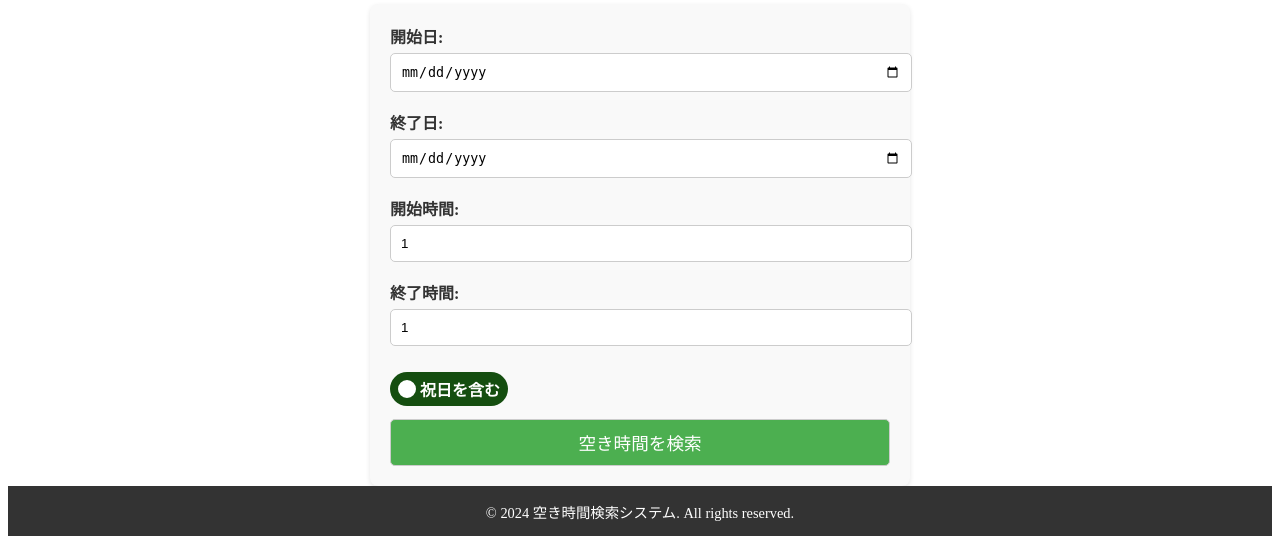
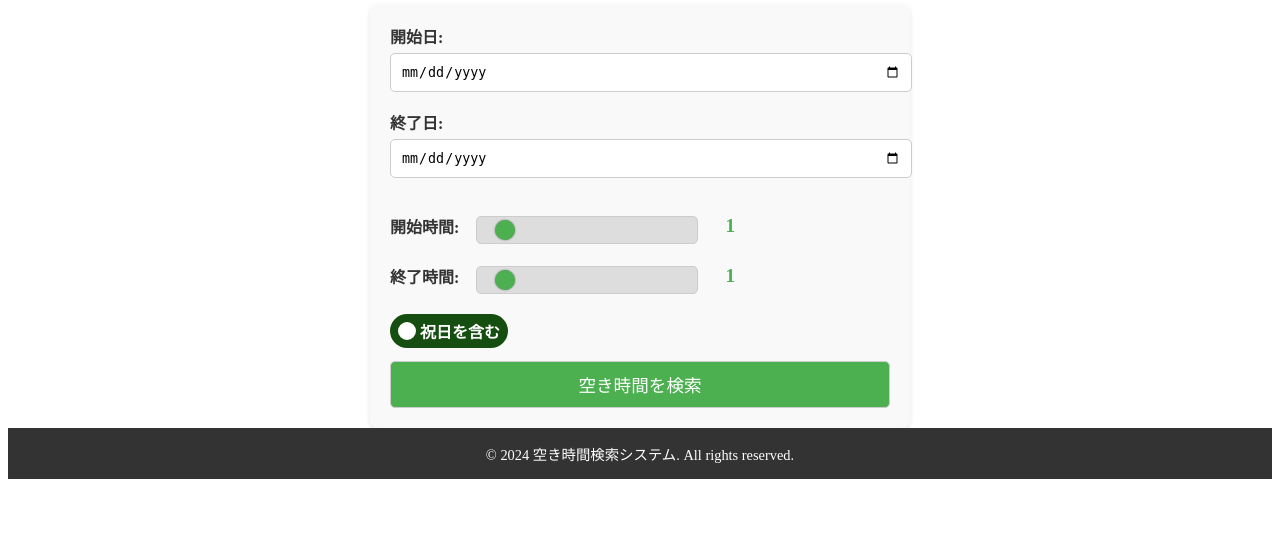
Before and after one commit to mojitakanori/calendar, a Flask app: page /free_times in a window 1280 px wide. Shown: the part 157-693 px from the top of the page. Run offline with Flask 3, Linux system fonts and the light colour scheme; the visitor is signed in with stand-in values (Sample User, id 1).

Commit message:
ポップアップを出るようにした。スライダーのCSSを修正した。

```diff
--- a/app.py
+++ b/app.py
@@ -46,7 +46,7 @@ def login():
             session['logged_in'] = True
             return redirect('/')
         else:
-            # flash('ユーザー名またはパスワードが違います。')
+            flash('ユーザー名またはパスワードが間違っています。', 'error')
             return render_template('login.html')
 
     return render_template('login.html')
@@ -61,6 +61,9 @@ def logout():
 
 @app.route('/login_google')
 def login_google():
+    # 元のURLをセッションに保存
+    session['next_url'] = request.referrer
+
     flow = Flow.from_client_secrets_file(
         CLIENT_SECRETS_FILE,
         scopes=SCOPES,
@@ -89,7 +92,9 @@ def oauth2callback():
         flash(f'Google認証中にエラーが発生しました: {e}')
         return redirect('/')
 
-    return redirect('/')
+    # ログイン前のページに戻る
+    next_url = session.pop('next_url', '/')
+    return redirect(next_url)
 
 
 @app.route('/free_times', methods=['GET', 'POST'])
@@ -123,6 +128,10 @@ def free_times():
 
         return render_template('free_times.html', start_date=start_date, end_date=end_date, include_holidays=include_holidays, day_start_hour=day_start_hour, day_end_hour=day_end_hour, free_times=free_times_dict)
 
+    # 通常のログイン確認
+    if 'logged_in' not in session or not session['logged_in']:
+        return redirect(url_for('login'))
+
     # GETリクエストの場合、セッションのデータを引き出し初期値としてフォームに設定
     start_date = session.get('start_date', '')
     end_date = session.get('end_date', '')
@@ -139,6 +148,9 @@ def free_times():
 @app.route('/get_reply', methods=['GET', 'POST'])
 def get_reply():
     if request.method == 'GET':
+        # 通常のログイン確認
+        if 'logged_in' not in session or not session['logged_in']:
+            return redirect(url_for('login'))
         # セッションからデータを取得し初期値として利用
         start_date = session.get('start_date', '')
         end_date = session.get('end_date', '')
@@ -172,6 +184,7 @@ def get_reply():
 
         if not received_email:
             reply_email = "入力欄が空です！  送られてきたメールを入力してください！"
+            flash('入力欄が空です！', 'error')
         else:
             # GPTに問い合わせを行い、返信メールを生成
             reply_email = chatgpt_generate_reply(received_email)
--- a/static/css/free_times.css
+++ b/static/css/free_times.css
@@ -76,6 +76,63 @@ form button:hover {
     background-color: #45a049;
 }
 
+
+/* スライダーコンテナのスタイル */
+.slider-container {
+    display: flex;
+    align-items: center;
+    gap: 15px;
+    margin: 10px 0;
+}
+
+/* スライダーのスタイル */
+input[type="range"] {
+    -webkit-appearance: none;
+    appearance: none;
+    width: 200px;
+    height: 6px;
+    background: #ddd;
+    outline: none;
+    border-radius: 5px;
+    transition: background 0.3s;
+    margin-top: 10px;
+}
+
+input[type="range"]:hover {
+    background: #88dd8b;
+}
+
+input[type="range"]::-webkit-slider-thumb {
+    -webkit-appearance: none;
+    appearance: none;
+    width: 20px;
+    height: 20px;
+    background-color: #4CAF50;
+    border-radius: 50%;
+    cursor: pointer;
+    box-shadow: 0 0 2px rgba(0, 0, 0, 0.5);
+}
+
+input[type="range"]::-moz-range-thumb {
+    width: 20px;
+    height: 20px;
+    background-color: #4CAF50;
+    border-radius: 50%;
+    cursor: pointer;
+    box-shadow: 0 0 2px rgba(0, 0, 0, 0.5);
+}
+
+/* 現在の値の表示スタイル */
+output {
+    font-size: 1.2em;
+    font-weight: bold;
+    color: #4CAF50;
+    min-width: 30px;
+    text-align: center;
+}
+
+
+
 /* チェックボックスのカスタムスタイル */
 #checkbox-container {
     display: flex;
--- a/static/css/styles.css
+++ b/static/css/styles.css
@@ -1,3 +1,28 @@
+/* ポップアップ用 */
+.flash-messages {
+    position: fixed;
+    top: 10px;
+    right: 10px;
+    z-index: 1000;
+}
+
+.flash-message {
+    padding: 10px;
+    margin-bottom: 10px;
+    border-radius: 5px;
+    color: #fff;
+}
+
+.flash-message.error {
+    background-color: #f44336; /* 赤色 */
+}
+
+.flash-message.success {
+    background-color: #4CAF50; /* 緑色 */
+}
+
+
+
 /* ヘッダーの基本スタイル */
 header {
     background-color: #4CAF50;
--- /dev/null
+++ b/static/js/script.js
@@ -0,0 +1,15 @@
+// フラッシュメッセージを3秒後にフェードアウトさせる
+setTimeout(function() {
+    const flashMessages = document.querySelector('.flash-messages');
+    if (flashMessages) {
+        flashMessages.style.transition = 'opacity 0.5s ease';
+        flashMessages.style.opacity = '0';
+        setTimeout(() => flashMessages.remove(), 500);
+    }
+}, 3000);
+
+// ハンバーガーメニューのトグル機能
+function toggleMenu() {
+    const navMenu = document.getElementById('nav-menu');
+    navMenu.classList.toggle('open');
+}
--- a/templates/free_times.html
+++ b/templates/free_times.html
@@ -36,11 +36,17 @@
             <label for="end_date">終了日:</label>
             <input type="date" id="end_date" name="end_date" value="{{ end_date }}" required><br><br>
 
-            <label for="day_start_hour">開始時間:</label>
-            <input type="number" id="day_start_hour" name="day_start_hour" min="0" max="23" value="{{ day_start_hour }}" required><br><br>
+            <div class="slider-container">
+                <label for="day_start_hour">開始時間:</label>
+                <input type="range" id="day_start_hour" name="day_start_hour" min="0" max="23" value="{{ day_start_hour }}" oninput="startHourOutput.value = day_start_hour.value">
+                <output id="startHourOutput">{{ day_start_hour }}</output>
+            </div>
 
-            <label for="day_end_hour">終了時間:</label>
-            <input type="number" id="day_end_hour" name="day_end_hour" min="0" max="23" value="{{ day_end_hour }}" required><br><br>
+            <div class="slider-container">
+                <label for="day_end_hour">終了時間:</label>
+                <input type="range" id="day_end_hour" name="day_end_hour" min="0" max="23" value="{{ day_end_hour }}" oninput="endHourOutput.value = day_end_hour.value">
+                <output id="endHourOutput">{{ day_end_hour }}</output>
+            </div>
 
             <div id="checkbox-container">
                 <input id="include_holidays" type="checkbox" name="include_holidays" {% if include_holidays %}checked{% endif %}>
@@ -80,6 +86,7 @@
     <footer>
         <p>&copy; 2024 空き時間検索システム. All rights reserved.</p>
     </footer>
+    <script src="{{ url_for('static', filename='js/script.js') }}"></script>
 
     <script>
         function copyToClipboard() {
@@ -109,10 +116,6 @@
             document.body.removeChild(textArea);
             alert("空き時間がクリップボードにコピーされました!");
         }
-        function toggleMenu() {
-            const navMenu = document.getElementById('nav-menu');
-            navMenu.classList.toggle('open');
-        }
         // フォーム送信時にローディングを表示
         document.querySelector('form').addEventListener('submit', function(event) {
             document.getElementById('loading').classList.remove('hidden');
```
Also changed, not shown: static/css/reply.css (+38 -0 lines), templates/index.html (+1 -7 lines), templates/login.html (+11 -0 lines), templates/reply.html (+11 -8 lines).
